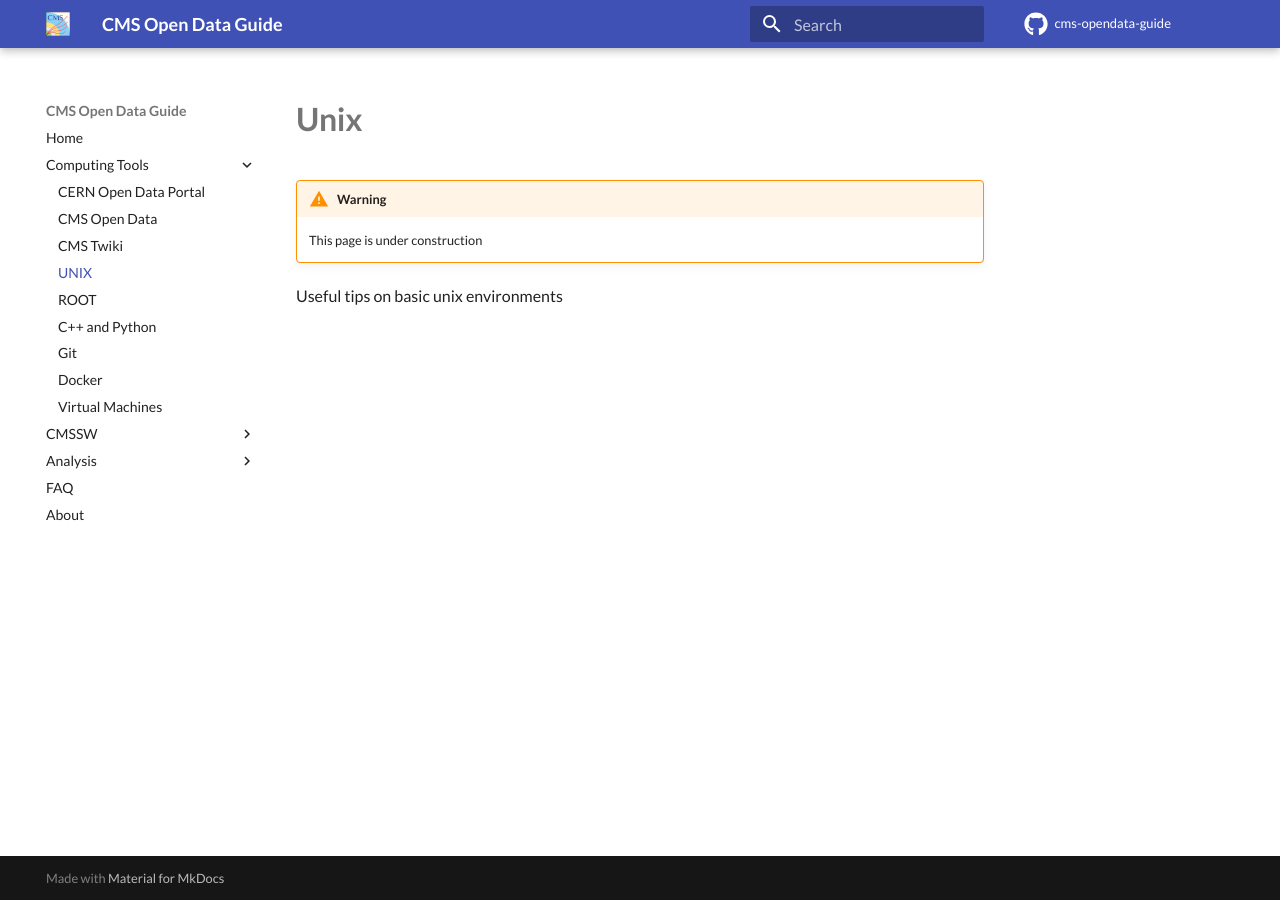
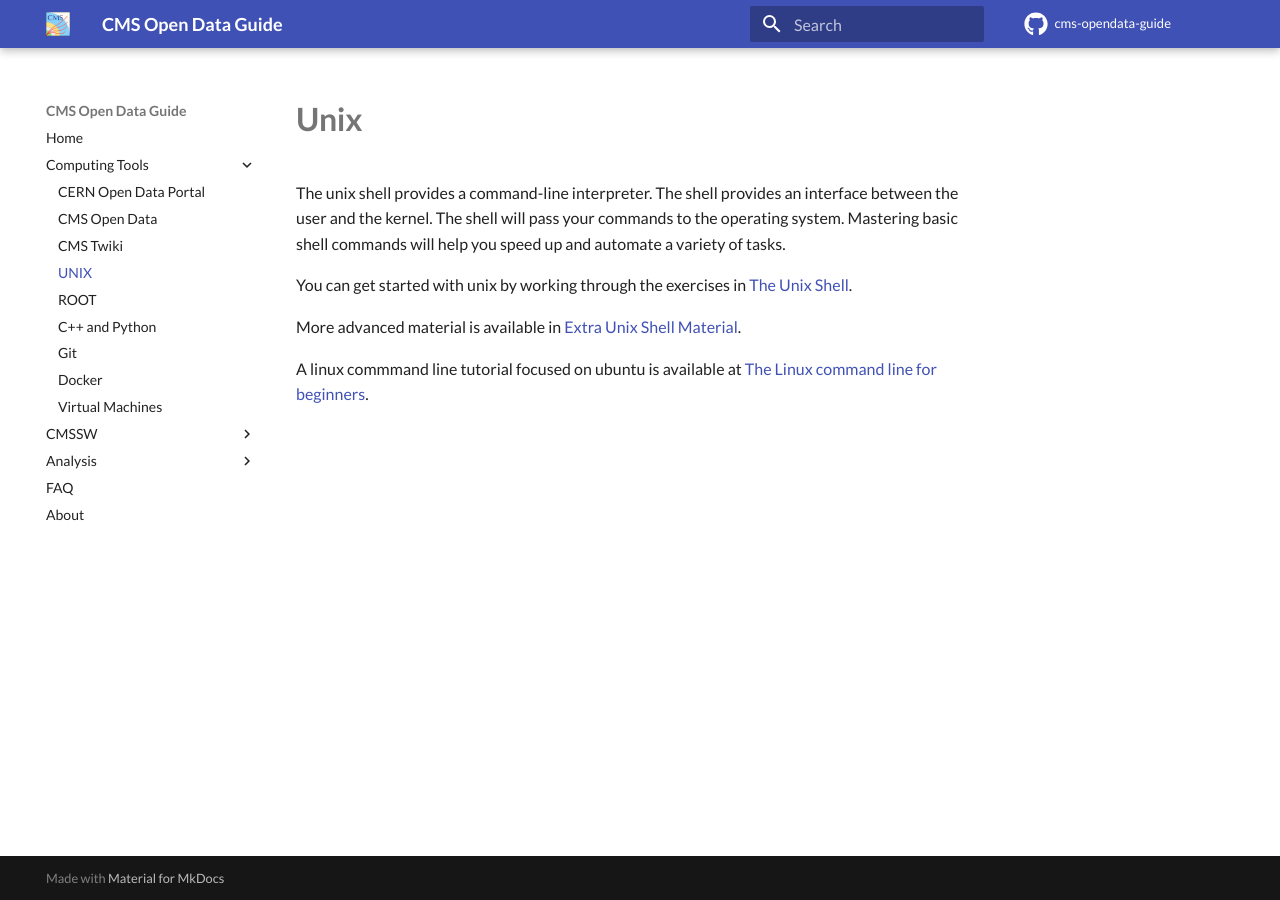
Before and after one commit to cernopendata/cms-opendata-guide, an MkDocs documentation site: the page built from docs/tools/unix.md, in a window 1280 px wide. Built offline with MkDocs 1.6.1 and Material for MkDocs 9.7.7, drawn with Linux system fonts in a browser that asks for light colours; comment, search, counter and statistics services are not loaded.

Commit message:
update unix page

```diff
--- a/docs/tools/unix.md
+++ b/docs/tools/unix.md
@@ -1,6 +1,9 @@
 # Unix
 
-!!! Warning
-    This page is under construction
+The unix shell provides a command-line interpreter. The shell provides an interface between the user and the kernel. The shell will pass your commands to the operating system. Mastering basic shell commands will help you speed up and automate a variety of tasks.
 
-Useful tips on basic unix environments
+You can get started with unix by working through the exercises in [The Unix Shell](https://swcarpentry.github.io/shell-novice/).
+
+More advanced material is available in [Extra Unix Shell Material](https://carpentries-incubator.github.io/shell-extras/).
+
+A linux commmand line tutorial focused on ubuntu is available at [The Linux command line for beginners](https://ubuntu.com/tutorials/command-line-for-beginners#1-overview).
```
